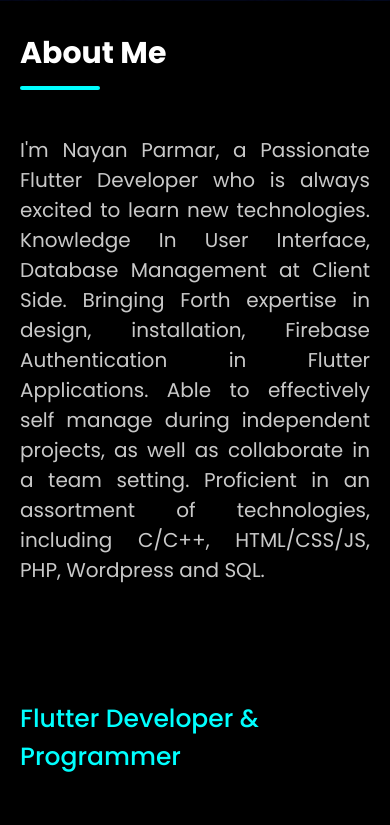
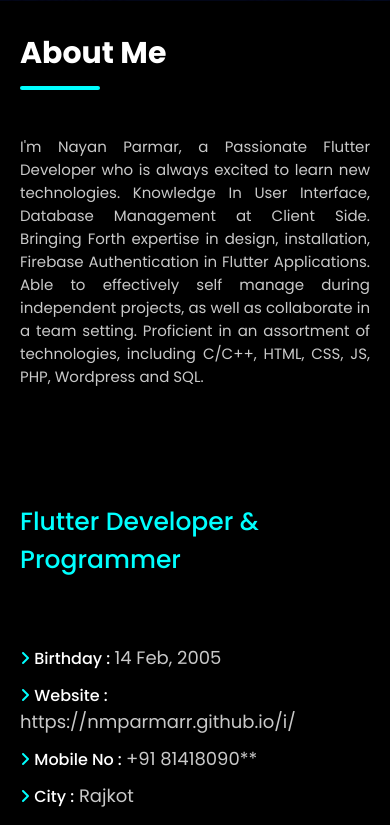
Before and after one commit to NMParmarr/i, a PHP site: page / in a window 390 px wide. Shown: the part 843-1668 px from the top of the page. Run offline with PHP 8.4, Linux system fonts and the light colour scheme; some libraries are stand-ins or nearby versions.

Commit message:
Nayan Parmar's Portfolio

```diff
--- a/index.html
+++ b/index.html
@@ -91,7 +91,7 @@
                 Knowledge In User Interface, Database Management at Client Side. Bringing Forth expertise in design,
                 installation, Firebase Authentication in Flutter Applications. Able to effectively self manage during
                 independent projects, as well as collaborate in a team setting. Proficient in an assortment of
-                technologies, including C/C++, HTML/CSS/JS, PHP, Wordpress and SQL.
+                technologies, including C/C++, HTML, CSS, JS, PHP, Wordpress and SQL.
             </p>
 
             <br>
--- a/style.css
+++ b/style.css
@@ -452,6 +452,10 @@ main {
     #about .about-col .info-col .icon-list-col .icon-list ul li span {
         font-weight: 400;
         font-size: 18px;
+    }
+
+    #about p {
+        font-size: 15px;
     }
 }
 
```
